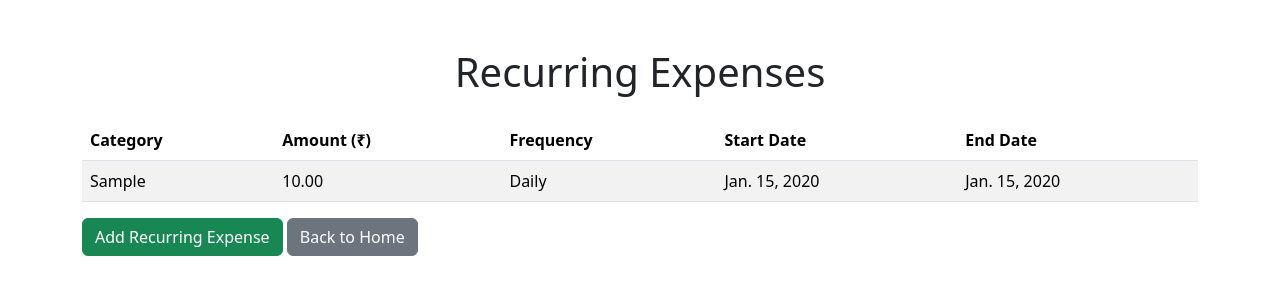
After one commit to dwiti890/FullStackDjango-ExpenseTracker-, a Django app: page /recurring_expenses_list/ in a window 1280 px wide. The commit adds this page. Shown: the top 300 px of the page. Run offline with Django 5.2, Linux system fonts and the light colour scheme; a user stored in the database is signed in; tables that the repository leaves empty hold one stand-in row (values such as "Sample post").

```diff
--- a/expensetracker/templates/users/home.html
+++ b/expensetracker/templates/users/home.html
@@ -66,7 +66,7 @@
                     <li class="nav-item"><a class="nav-link" href="http://127.0.0.1:8000/expensesummary/">Expense Summary</a></li>
                     <li class="nav-item"><a class="nav-link" href="http://127.0.0.1:8000/profile/">Profile</a></li>
                     <li class="nav-item"><a class="nav-link" href="http://127.0.0.1:8000/add_expense"> Daily Expense</a></li>
-                    <li class="nav-item"><a class="nav-link" href="http://127.0.0.1:8000/recurringexpense/">Recurring Expenses</a></li>
+                    <li class="nav-item"><a class="nav-link" href="{% url 'add_recurring_expense' %}">Recurring Expenses</a></li>
                     <li class="nav-item"><a class="nav-link" href="{% url 'spendingalert' %}">Spending Alerts</a></li>
                     <li class="nav-item"><a class="nav-link" href="http://127.0.0.1:8000/auth/login/">Login</a></li>
                     <li class="nav-item"><a class="nav-link" href="http://127.0.0.1:8000/auth/signup">Signup</a></li>
--- /dev/null
+++ b/expensetracker/templates/users/recurring_expenses_list.html
@@ -0,0 +1,45 @@
+<!DOCTYPE html>
+<html lang="en">
+
+<head>
+    <meta charset="UTF-8">
+    <meta name="viewport" content="width=device-width, initial-scale=1.0">
+    <title>Recurring Expenses List</title>
+    <link href="https://cdn.jsdelivr.net/npm/bootstrap@5.3.0-alpha3/dist/css/bootstrap.min.css" rel="stylesheet">
+</head>
+
+<body>
+    <div class="container mt-5">
+        <h1 class="text-center mb-4">Recurring Expenses</h1>
+        <table class="table table-striped">
+            <thead>
+                <tr>
+                    <th>Category</th>
+                    <th>Amount (₹)</th>
+                    <th>Frequency</th>
+                    <th>Start Date</th>
+                    <th>End Date</th>
+                </tr>
+            </thead>
+            <tbody>
+                {% for expense in recurring_expenses %}
+                <tr>
+                    <td>{{ expense.category }}</td>
+                    <td>{{ expense.amount }}</td>
+                    <td>{{ expense.frequency }}</td>
+                    <td>{{ expense.start_date }}</td>
+                    <td>{{ expense.end_date|default:'N/A' }}</td>
+                </tr>
+                {% empty %}
+                <tr>
+                    <td colspan="5" class="text-center">No recurring expenses found.</td>
+                </tr>
+                {% endfor %}
+            </tbody>
+        </table>
+        <a href="{% url 'add_recurring_expense' %}" class="btn btn-success">Add Recurring Expense</a>
+        <a href="{% url 'home' %}" class="btn btn-secondary">Back to Home</a>
+    </div>
+</body>
+
+</html>
--- a/expensetracker/trackerapp/models.py
+++ b/expensetracker/trackerapp/models.py
@@ -14,7 +14,10 @@ class Expense(models.Model):
 from django.db import models
 from django.contrib.auth.models import User
 
-class RecurringExpense(models.Model):  # Renamed to PascalCase
+from django.db import models
+from django.contrib.auth.models import User
+
+class RecurringExpense(models.Model):
     user = models.ForeignKey(User, on_delete=models.CASCADE, related_name='recurring_expenses')
     category = models.CharField(max_length=255)
     amount = models.DecimalField(max_digits=10, decimal_places=2)
--- a/expensetracker/trackerapp/urls.py
+++ b/expensetracker/trackerapp/urls.py
@@ -1,12 +1,13 @@
 from django.urls import path
-from .views import home, add_expense, profile,recurringexpense,expensesummary,spendingalert
+from .views import home, add_expense, profile,add_recurring_expense,expensesummary,spendingalert, recurring_expenses_list
 
 
 urlpatterns = [
     path('', home, name='home'),  # Home page
     path('add_expense', add_expense, name='add_expense'),  # Budget page
     path('profile/', profile, name='profile'),  # Profile page
-    path('recurringexpense/', recurringexpense, name='recurringexpense'), #Recurring Expense page
+    path('add_recurring_expense/', add_recurring_expense, name='add_recurring_expense'), #Recurring Expense page
+    path('recurring_expenses_list/', recurring_expenses_list, name='recurring_expenses_list'), #Recurring Expense page
     # path('transaction/', transaction, name='transaction'), #Transaction page
     path('expensesummary/', expensesummary, name='expensesummary'), #Expense Summary page
     path('spendingalert/', spendingalert, name='spendingalert'), #Spending Alert page
--- a/expensetracker/trackerapp/views.py
+++ b/expensetracker/trackerapp/views.py
@@ -1,16 +1,14 @@
-from django.shortcuts import render
+from django.shortcuts import render, redirect
+from django.contrib.auth.decorators import login_required
+from django.contrib import messages
+from django.http import HttpResponse
+from .models import Expense, RecurringExpense
 
-# # Create your views here.
+# Home Page View
 def home(request):
     return render(request, 'users/home.html')
 
-from django.shortcuts import render, redirect
-from django.contrib.auth.decorators import login_required
-from .models import Expense,RecurringExpense
-from django.contrib import messages
-from django.http import HttpResponse
-from .models import recurringexpense
-
+# Add a Single Expense
 @login_required
 def add_expense(request):
     if request.method == 'POST':
@@ -27,68 +25,61 @@ def add_expense(request):
 
     return render(request, 'users/add_expense.html')
 
+# List All Expenses
 @login_required
 def list_expenses(request):
     expenses = Expense.objects.filter(user=request.user).order_by('-date')
     return render(request, 'list_expenses.html', {'expenses': expenses})
 
+# User Profile View
 def profile(request):
-
     return render(request, 'users/profile.html')
 
-
-
-# def transaction(request):
-#     return render(request, 'users/transaction.html')
-
+# Expense Summary View
 def expensesummary(request):
     return render(request, 'users/expensesummary.html')
 
+# Spending Alert View
 def spendingalert(request):
     return render(request, 'users/spendingalert.html')
 
-
-
-
-
+# Add Recurring Expense
 from django.shortcuts import render, redirect
 from django.contrib.auth.decorators import login_required
-from django.http import HttpResponse
-from .models import RecurringExpense  # Ensure the updated model name is used
+from django.contrib import messages
+from .models import RecurringExpense
 
+# Add Recurring Expense
 @login_required
-def add_recurring_expense(request):  # Updated function name
+def add_recurring_expense(request):
     if request.method == 'POST':
-        # Get data from the POST request
         category = request.POST.get('category')
         amount = request.POST.get('amount')
         frequency = request.POST.get('frequency')
         start_date = request.POST.get('start_date')
         end_date = request.POST.get('end_date')
 
-        # Validate the data (basic validation)
         if not category or not amount or not frequency or not start_date:
-            return HttpResponse("All fields except 'End Date' are required.", status=400)
+            messages.error(request, "All fields except 'End Date' are required.")
+            return redirect('add_recurring_expense')
 
-        try:
-            # Save the new recurring expense with the logged-in user
-            RecurringExpense = RecurringExpense.objects.create(  # Use the correct model name
-                user=request.user,
-                category=category,
-                amount=amount,
-                frequency=frequency,
-                start_date=start_date,
-                end_date=end_date if end_date else None
-            )
-            return redirect('recurring_expenses_list')  # Redirect to the list of recurring expenses
-        except Exception as e:
-            return HttpResponse(f"An error occurred: {e}", status=500)
+        # Save recurring expense
+        RecurringExpense.objects.create(
+            user=request.user,
+            category=category,
+            amount=amount,
+            frequency=frequency,
+            start_date=start_date,
+            end_date=end_date if end_date else None
+        )
 
-    return render(request, 'users/add_recurring_expense.html')  # Make sure this template exists
+        messages.success(request, "Recurring expense added successfully!")
+        return redirect('recurring_expenses_list')
 
+    return render(request, 'users/add_recurring_expense.html')
 
+# List Recurring Expenses
 @login_required
 def recurring_expenses_list(request):
-    # Fetch all recurring expenses for the logged-in user
     recurring_expenses = RecurringExpense.objects.filter(user=request.user)
     return render(request, 'users/recurring_expenses_list.html', {'recurring_expenses': recurring_expenses})
```
Also changed, not shown: expensetracker/authapp/models.py (+5 -4 lines), expensetracker/authapp/views.py (+45 -26 lines), expensetracker/templates/users/add_recurring_expense.html (added, +47 -0 lines), expensetracker/templates/users/edit_user.html (deleted, +0 -12 lines), expensetracker/templates/users/profile.html (+7 -16 lines), expensetracker/templates/users/recurringexpense.html (deleted, +0 -69 lines), expensetracker/authapp/migrations/0005_rename_userprofile_profile.py (added).
